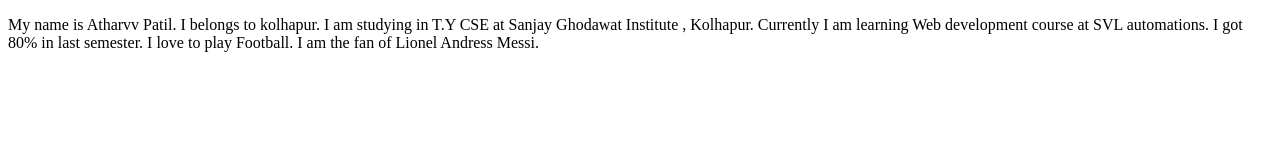
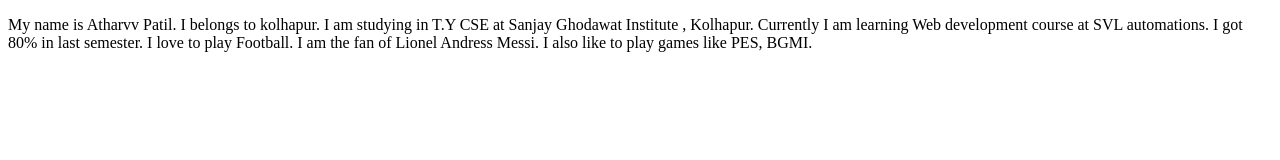
Before and after one commit to Atharv1199P/demo, a plain HTML site: page index.html in a window 1280 px wide. Drawn offline with Linux system fonts and the light colour scheme.

Commit message:
Update index.html

```diff
--- a/index.html
+++ b/index.html
@@ -1,13 +1,18 @@
 <!DOCTYPE html>
 <html lang="en">
+
 <head>
     <meta charset="UTF-8">
     <meta name="viewport" content="width=device-width, initial-scale=1.0">
     <title>My Introduction</title>
 </head>
+
 <body>
-    <p>My name is Atharvv Patil. I belongs to kolhapur. I am studying in T.Y CSE at Sanjay Ghodawat Institute , Kolhapur. Currently I am learning Web development course at SVL automations.
+    <p>My name is Atharvv Patil. I belongs to kolhapur. I am studying in T.Y CSE at Sanjay Ghodawat Institute ,
+        Kolhapur. Currently I am learning Web development course at SVL automations.
         I got 80% in last semester. I love to play Football. I am the fan of Lionel Andress Messi.
+        I also like to play games like PES, BGMI.
     </p>
 </body>
+
 </html>
```
